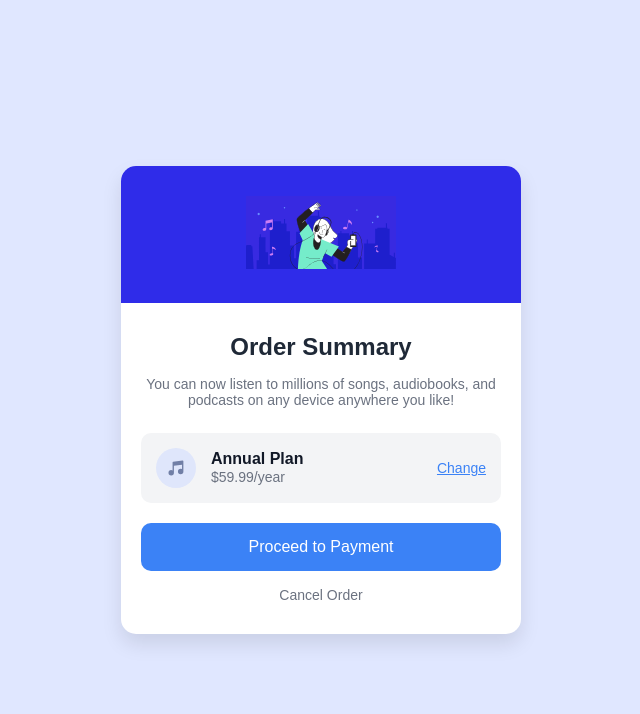
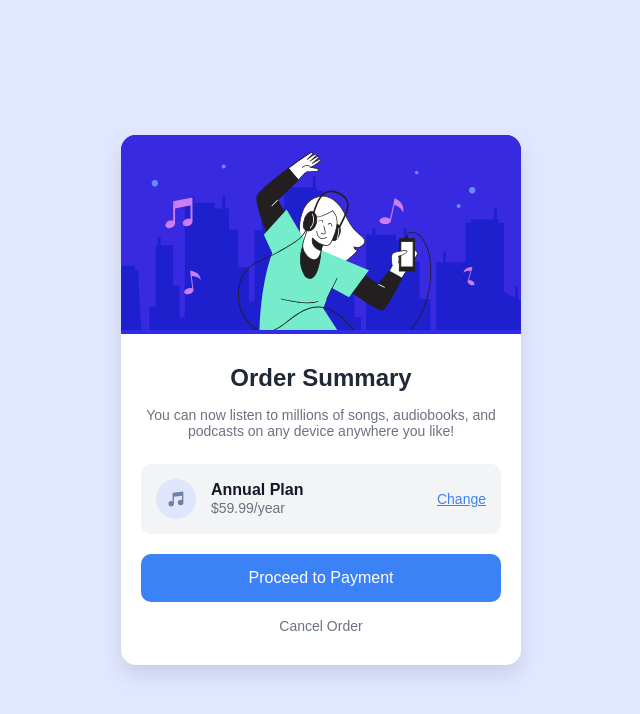
Before and after one commit to rex-vava/Order-summary-component, a plain HTML site: page index.html in a window 1280 px wide. Shown: the whole page, without its empty margins (319-959 px from the left). Drawn offline with Linux system fonts and the light colour scheme.

Commit message:
The full image cardheader

```diff
--- a/main.css
+++ b/main.css
@@ -27,13 +27,12 @@
 
   .card-header {
     background: #2f2ce9;
-    padding: 30px;
     text-align: center;
   }
 
   .header-image {
     width: 100%;
-    max-width: 150px;
+    max-width: 100%;
   }
 
   .card-body {
```
Also changed, not shown: index.html (line endings or trailing spaces).
